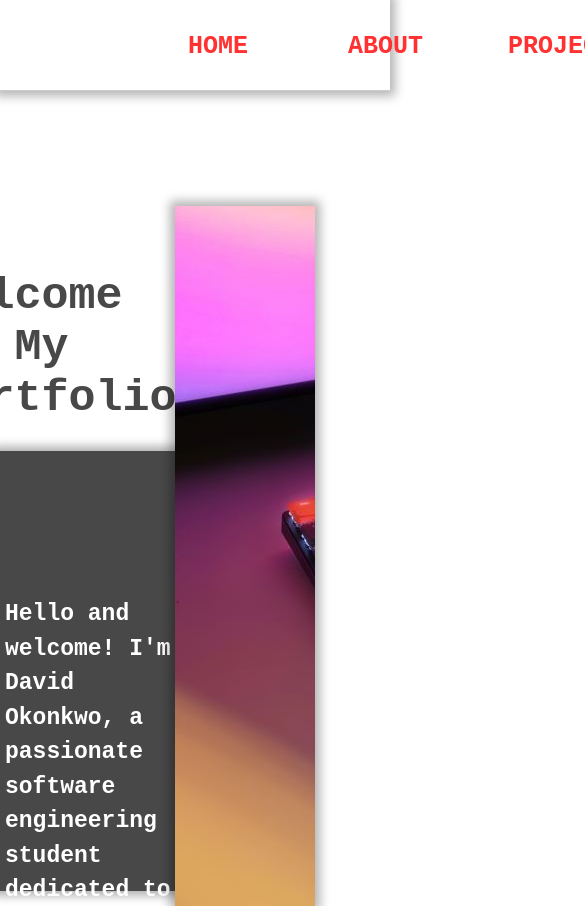
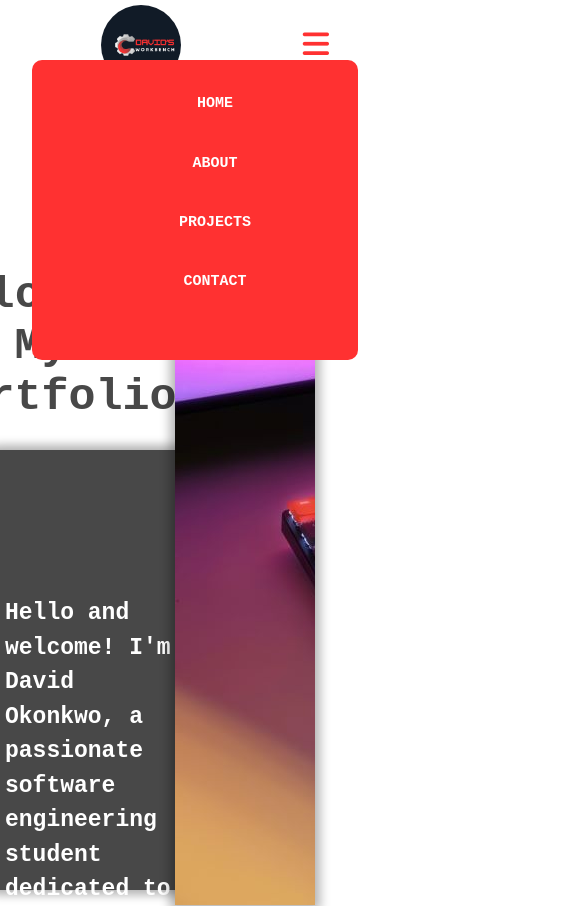
Before and after one commit to dkokonkwo/portfolio, a plain HTML site: page index.html in a window 390 px wide. Shown: the top 906 px of the page, 585 px wide, since content can reach past the window. Drawn offline with Linux system fonts and the light colour scheme.

Commit message:
responsive one

```diff
--- a/index.html
+++ b/index.html
@@ -13,6 +13,10 @@
       crossorigin="anonymous"
       referrerpolicy="no-referrer"
     />
+    <script
+      src="https://kit.fontawesome.com/a076d05399.js"
+      crossorigin="anonymous"
+    ></script>
     <title>Home</title>
   </head>
   <body>
@@ -34,7 +38,39 @@
             <a href="./contact.html">CONTACT</a>
           </li>
         </ul>
+        <!-- <input type="checkbox" id="check"> -->
+        <div for="check" class="checkbtn">
+          <i class="fas fa-bars"></i>
+        </div>
       </div>
+      <div class="dropdown_menu open">
+        <ul>
+          <li>
+            <a href="/index.html">HOME</a>
+          </li>
+          <li>
+            <a href="./about.html">ABOUT</a>
+          </li>
+          <li>
+            <a href="./projects.html">PROJECTS</a>
+          </li>
+          <li>
+            <a href="./contact.html">CONTACT</a>
+          </li>
+        </ul>
+      </div>
+      <script>
+        const toggleBtn = document.querySelector(".checkbtn");
+        const toggleBtnIcon = document.querySelector(".checkbtn i");
+        const dropDownMenu = document.querySelector(".dropdown_menu");
+
+        toggleBtn.onclick = function () {
+          dropDownMenu.classList.toggle("open");
+          const isOpen = dropDownMenu.classList.contains("open");
+
+          toggleBtnIcon.classList = isOpen ? "fas fa-xmark" : "fas fa-bars";
+        };
+      </script>
     </header>
     <!-- main -->
     <main class="homepage">
@@ -61,8 +97,8 @@
           <div class="logo-column">
             <div class="logo"></div>
             <address>
-              African Leadership Univeristy<br>
-              Kigali<br>
+              African Leadership Univeristy<br />
+              Kigali<br />
               Rwanda
             </address>
           </div>
--- a/styles/contact.css
+++ b/styles/contact.css
@@ -112,6 +112,7 @@ input[type="email"] {
   text-align: center;
   margin-right: 10px;
   transition: 0.3s all;
+  cursor: pointer;
 }
 
 .flat-button:hover {
--- a/styles/header.css
+++ b/styles/header.css
@@ -1,7 +1,6 @@
 header {
   display: flex;
-  align-items: center;
-  justify-content: center;
+  padding-left: 20px;
   background-color: white;
   height: 90px;
   width: 100%;
@@ -10,11 +9,13 @@ header {
 }
 
 .cover {
+  display: flex;
   height: 100%;
-  width: 60%;
+  width: 100%;
   justify-content: space-around;
-  display: flex;
   align-items: center;
+  margin: 0px;
+  padding: 0px;
 }
 
 .logo {
@@ -23,11 +24,12 @@ header {
   background-image: url("../images/portlogo.png");
   background-size: contain;
   background-repeat: no-repeat;
-  display: flex;
-  align-items: center;
-  float: left;
-  margin-left: 20px;
   border-radius: 50%;
+  margin: 0px;
+  padding: 0px;
+  position: relative;
+  left: 20px;
+  right: 50px;
 }
 
 .links {
@@ -52,7 +54,7 @@ header {
 .links a {
   text-decoration: none;
   color: #ff3131;
-  font-family: 'Courier New', Courier, monospace;
+  font-family: "Courier New", Courier, monospace;
   font-weight: 600;
   transition: 0.3s all;
 }
@@ -60,3 +62,104 @@ header {
 .links a:hover {
   border-bottom: 3px solid #a6a6a6;
 }
+
+.checkbtn {
+  font-size: 30px;
+  color: #ff3131;
+  line-height: 80px;
+  cursor: pointer;
+  display: none;
+}
+
+#check {
+  display: none;
+}
+
+/* DROPDOWN MENU */
+.dropdown_menu {
+  display: flex;
+  flex-direction: column;
+  justify-content: center;
+  align-items: center;
+  display: none;
+  position: absolute;
+  right: 2rem;
+  top: 60px;
+  height: 0;
+  width: 300px;
+  background: #ff3131;
+  border-radius: 10px;
+  overflow: hidden;
+  z-index: 1;
+  transition: height 0.2s cubic-bezier(0.175, 0.885, 0.32, 1.275);
+}
+
+.dropdown_menu ul {
+  display: flex;
+  flex-direction: column;
+  align-items: center;
+  justify-content: center;
+}
+
+.dropdown_menu ul,
+.dropdown_menu li {
+  list-style: none;
+  list-style-type: none;
+}
+
+.dropdown_menu a {
+  text-decoration: none;
+  color: white;
+  font-family: "Courier New", Courier, monospace;
+  font-weight: 600;
+  font-size: 15px;
+}
+
+.dropdown_menu.open {
+  height: 300px;
+}
+
+.dropdown_menu li {
+  padding: 0.7rem;
+  display: flex;
+  align-items: center;
+  justify-content: center;
+  margin: 10px;
+}
+
+/* RESPONSIVE DESIGN */
+@media (max-width: 852px) {
+  header {
+    width: 100%;
+    border-bottom: 0;
+    box-shadow: none;
+  }
+
+  .logo {
+    position: relative;
+    right: 600px
+  }
+
+  .links {
+    display: none;
+  }
+
+  .checkbtn {
+    display: block;
+  }
+
+  .dropdown_menu {
+    display: block;
+  }
+}
+
+@media (max-width: 576px) {
+  .dropdown_menu {
+    left: 2rem;
+    width: unset;
+  }
+
+  .logo {
+    right: 520px;
+  }
+}
--- a/styles/index.css
+++ b/styles/index.css
@@ -94,6 +94,7 @@ main {
     background: none;
     color: white;
     transition: 0.3s ease-out;
+    cursor: pointer;
 }
 
 .contact button:hover {
```
Also changed, not shown: projects.html (+4 -0 lines), styles/projects.css (+9 -0 lines), images/compost1.jpg (added).
